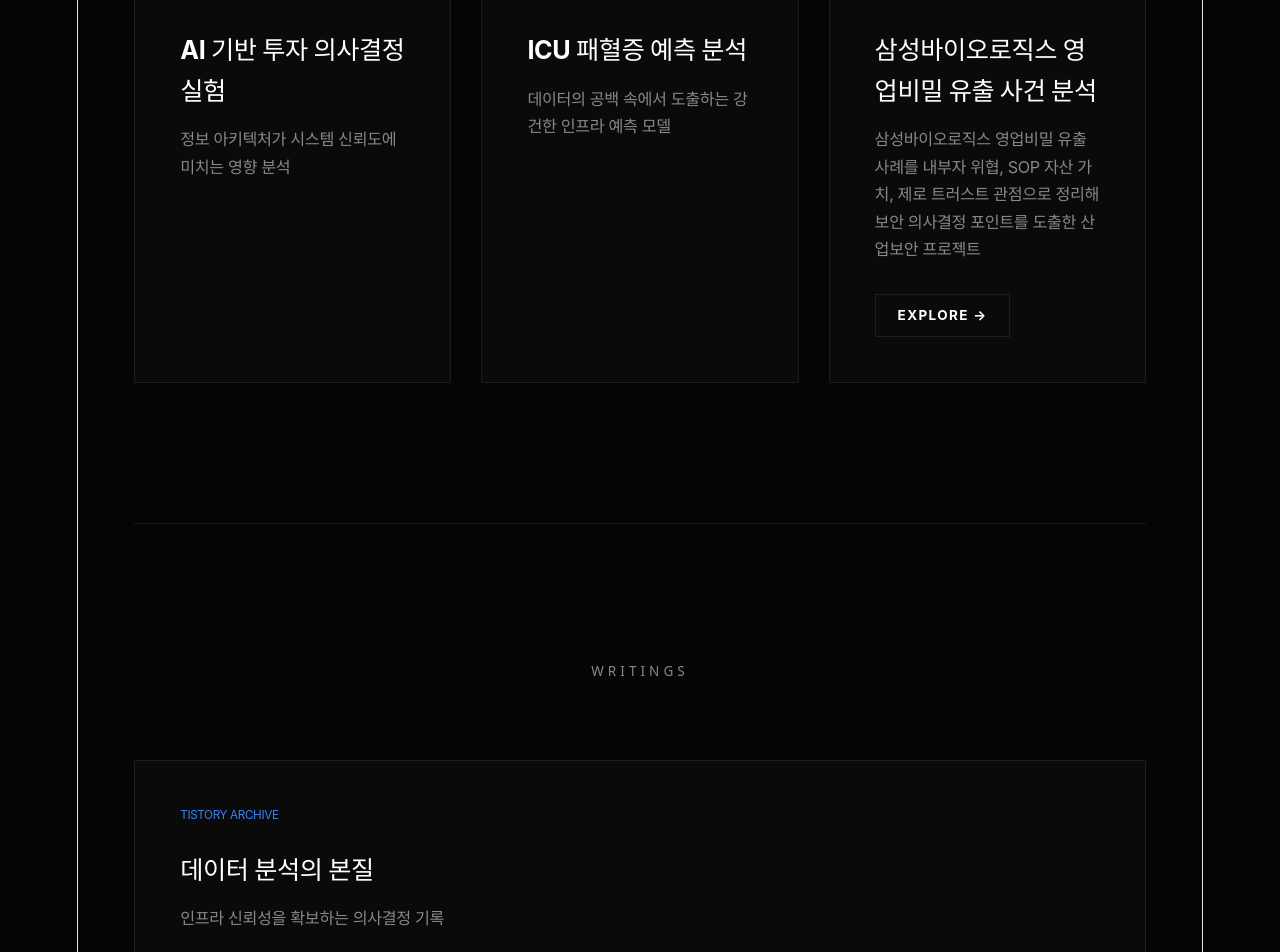
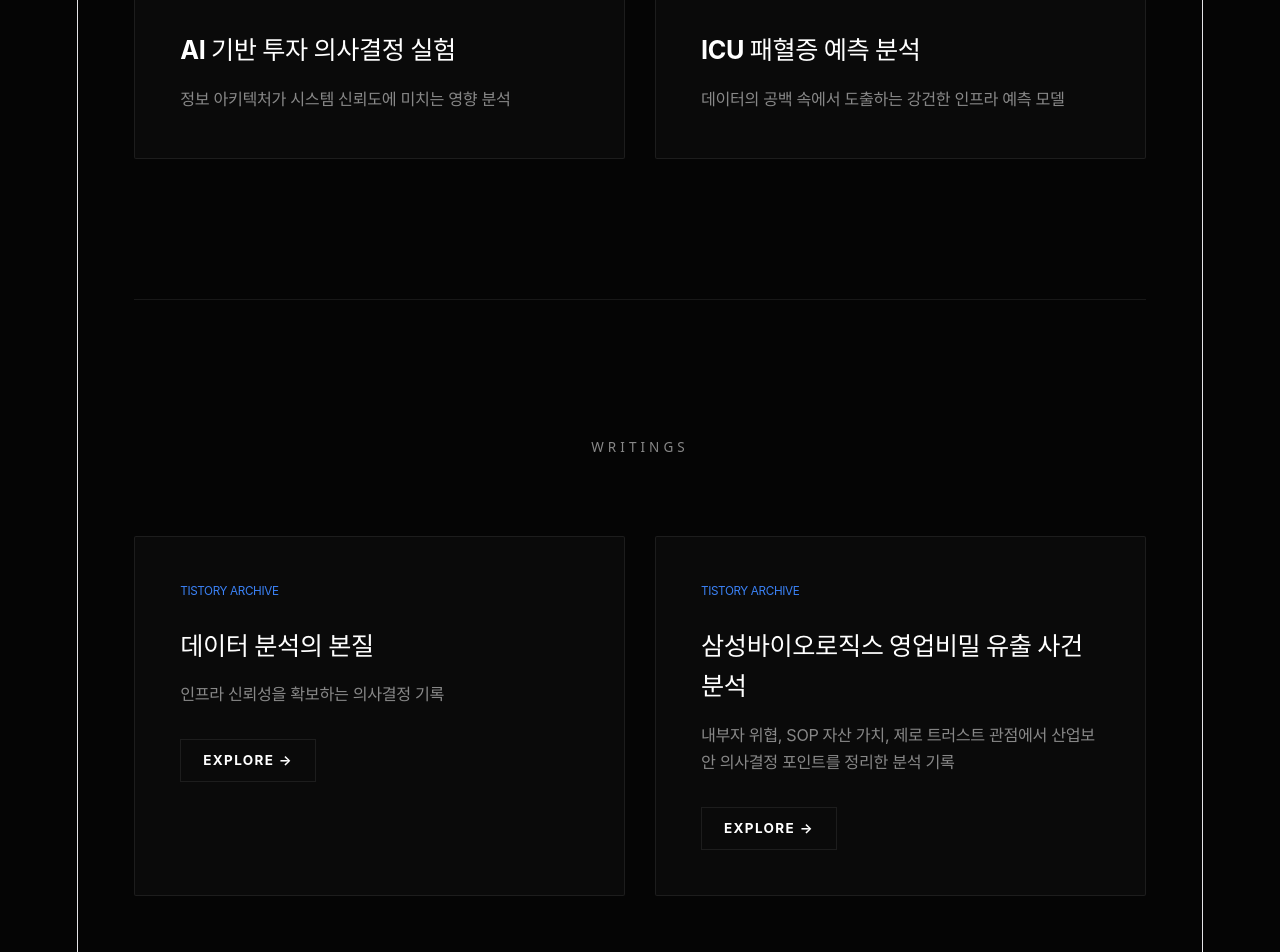
Before and after one commit to acr0209-eng/my_portpolio, a React (Vite) app: page / in a window 1280 px wide. Shown: the part 1700-2652 px from the top of the page. Built offline with nearby package versions, Linux system fonts and the light colour scheme.

Commit message:
Move Samsung BioLogics article to writings

```diff
--- a/src/App.jsx
+++ b/src/App.jsx
@@ -70,7 +70,13 @@
     { id: 3, title: 'Sepsis Prediction Model', desc: '데이터의 공백 속에서 도출하는 강건한 인프라 예측 모델' }
   ];
   const initialPosts = [
-    { id: 201, title: '데이터 분석의 본질', url: 'https://uni0790.tistory.com/1', desc: '인프라 신뢰성을 확보하는 의사결정 기록' }
+    { id: 201, title: '데이터 분석의 본질', url: 'https://uni0790.tistory.com/1', desc: '인프라 신뢰성을 확보하는 의사결정 기록' },
+    {
+      id: 202,
+      title: '삼성바이오로직스 영업비밀 유출 사건 분석',
+      url: 'https://uni0790.tistory.com/2',
+      desc: '내부자 위협, SOP 자산 가치, 제로 트러스트 관점에서 산업보안 의사결정 포인트를 정리한 분석 기록'
+    }
   ];
   const selectedProjects = [
     {
@@ -82,17 +88,20 @@
       id: 102,
       title: 'ICU 패혈증 예측 분석',
       desc: '데이터의 공백 속에서 도출하는 강건한 인프라 예측 모델'
-    },
-    {
-      id: 103,
-      title: '삼성바이오로직스 영업비밀 유출 사건 분석',
-      desc: '삼성바이오로직스 영업비밀 유출 사례를 내부자 위협, SOP 자산 가치, 제로 트러스트 관점으로 정리해 보안 의사결정 포인트를 도출한 산업보안 프로젝트',
-      url: 'https://uni0790.tistory.com/2'
     }
   ];
 
+  const mergeWithInitialPosts = (storedPosts) => {
+    if (!Array.isArray(storedPosts)) return initialPosts;
+
+    const storedUrls = new Set(storedPosts.map(post => post.url));
+    const missingInitialPosts = initialPosts.filter(post => !storedUrls.has(post.url));
+
+    return [...storedPosts, ...missingInitialPosts];
+  };
+
   const [logs, setLogs] = useState(() => JSON.parse(localStorage.getItem('tesla_logs')) || initialLogs);
-  const [posts, setPosts] = useState(() => JSON.parse(localStorage.getItem('tesla_posts')) || initialPosts);
+  const [posts, setPosts] = useState(() => mergeWithInitialPosts(JSON.parse(localStorage.getItem('tesla_posts'))));
   const [isAdmin, setIsAdmin] = useState(false);
   const [pass, setPass] = useState("");
   const [newLog, setNewLog] = useState({ title: '', desc: '' });
```
